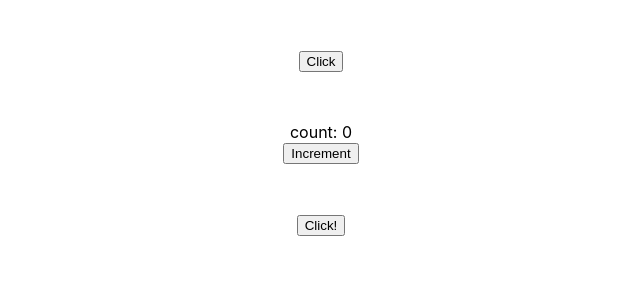
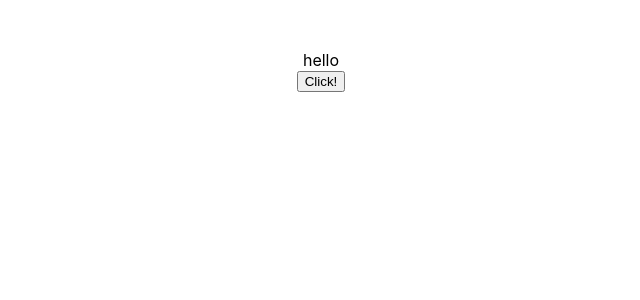
Before and after one commit to mmkvdev/reactAdvancedRetro, a React (Create React App) app: page / in a window 1280 px wide. Shown: the top 300 px of the page, without its empty margins (319-959 px from the left). Built offline with nearby package versions, Linux system fonts and the light colour scheme.

Commit message:
concept/event: event binding at App

```diff
--- a/src/App.js
+++ b/src/App.js
@@ -1,14 +1,10 @@
 import "./App.css";
-import ClassClick from "./components/Class/Events";
-import Counter from "./components/Counter";
-import FunctionClick from "./components/Function/Events";
+import EventBind from "./components/Class/Events/EventBind";
 
 function App() {
   return (
     <div className="App">
-      <FunctionClick />
-      <Counter rank={1} />
-      <ClassClick />
+      <EventBind />
     </div>
   );
 }
```
